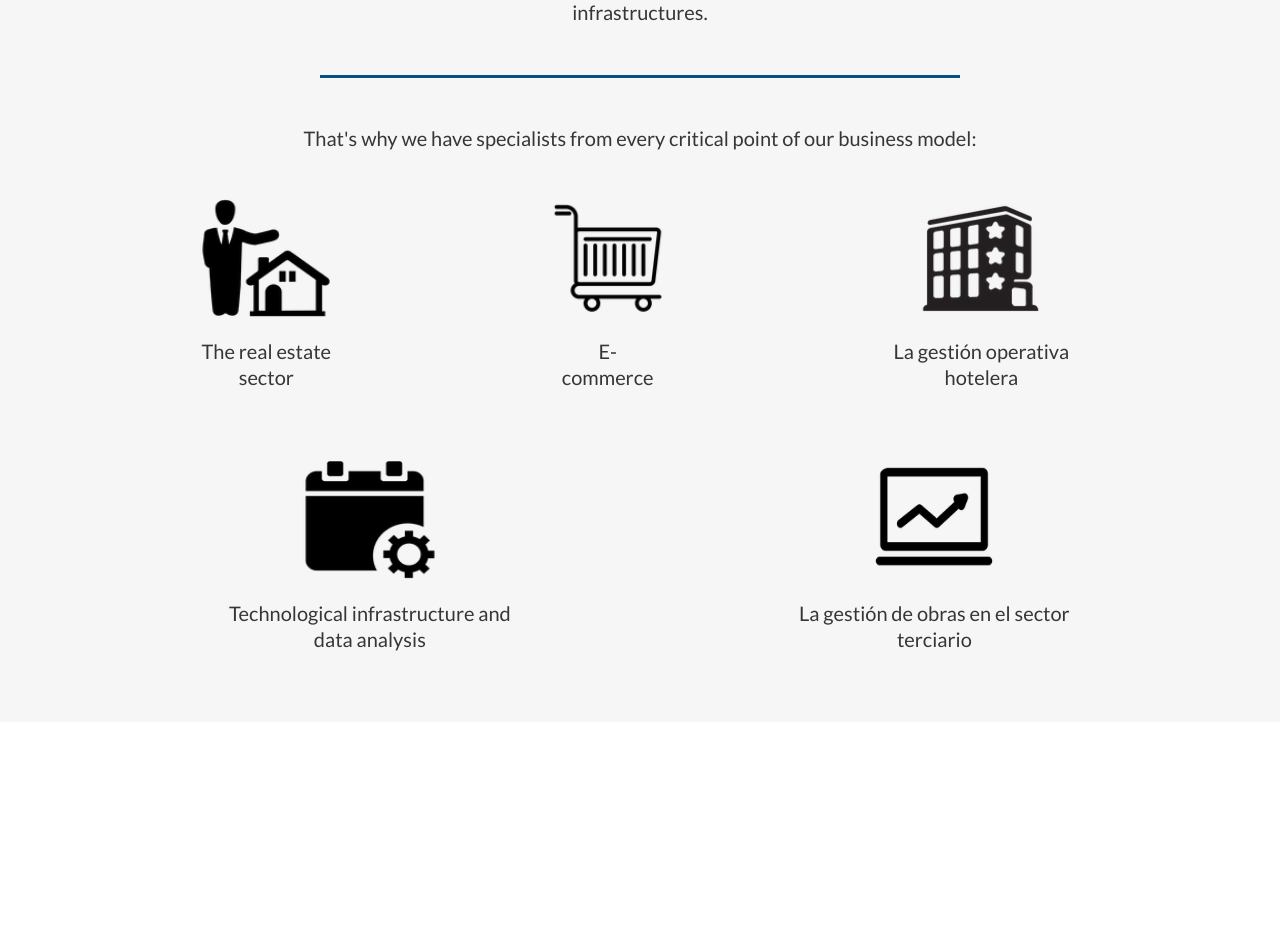
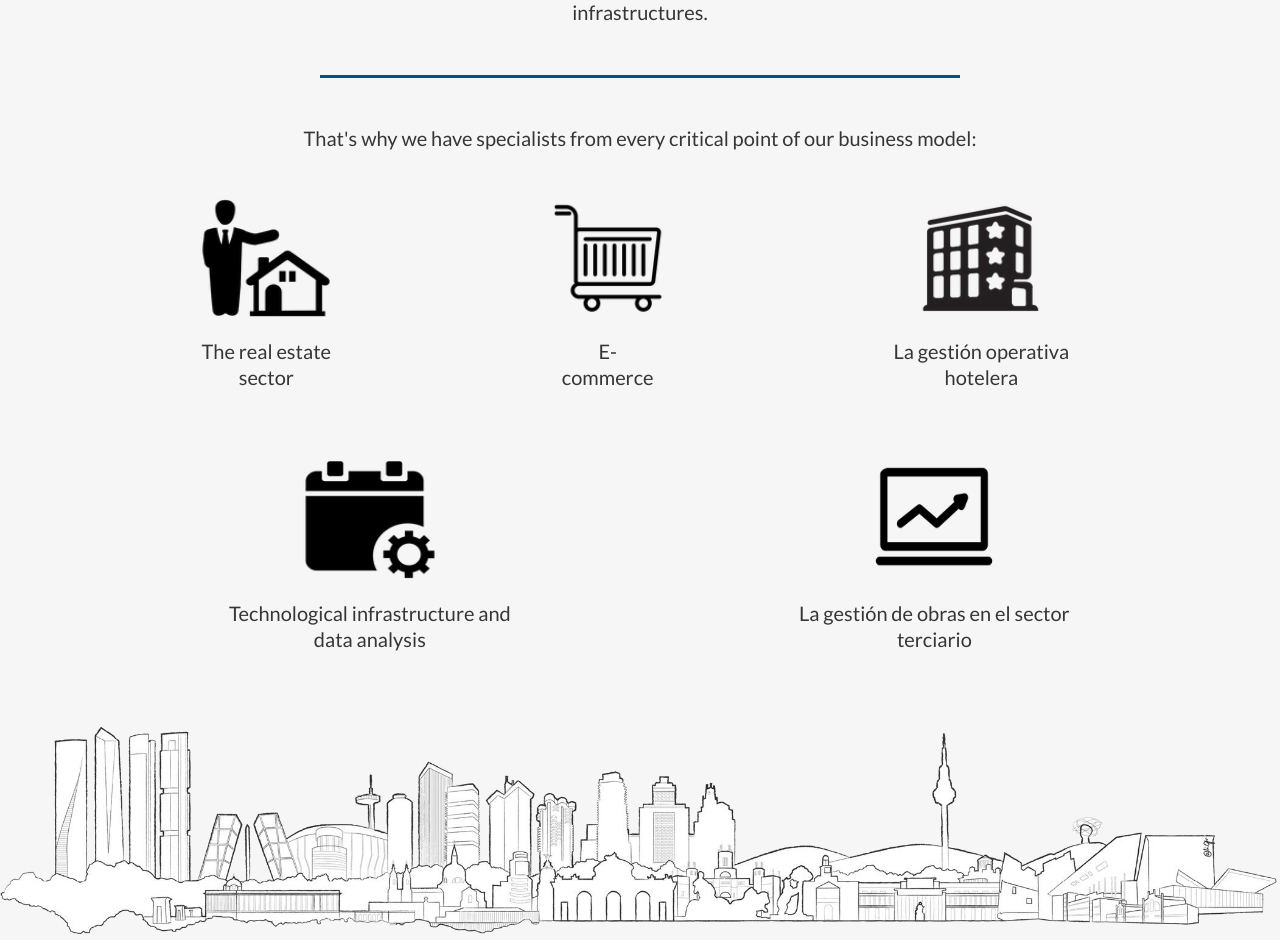
Before and after one commit to cserron/iremcap, a Jekyll site: the page built from index.md, in a window 1280 px wide. Shown: the part 1426-2366 px from the top of the page. Built offline with Jekyll 4.4.1, drawn with Linux system fonts in a browser that asks for light colours; before the commit the page ends 2148 px from its top, so only the background shows below that.

Commit message:
Add footer.

```diff
--- /dev/null
+++ b/_includes/common/footer.html
@@ -0,0 +1,3 @@
+<footer class="footer">
+
+</footer>
--- a/_layouts/default.html
+++ b/_layouts/default.html
@@ -6,7 +6,7 @@
         <article>
             {{ content }}
         </article>
-    <!-- include footer goes here-->
+        {% include common/footer.html %}
     <script src="{{ '/assets/js/main.js' | prepend: site.baseurl }}"></script>
     </body>
 </html>
--- /dev/null
+++ b/_sass/footer/footer.scss
@@ -0,0 +1,7 @@
+.footer {
+  background-image: url("images/common/footer.png");
+  height: 17vw;
+  background-repeat: no-repeat;
+  background-size: 100% auto;
+  background-position-y: bottom;
+}
--- a/assets/main.scss
+++ b/assets/main.scss
@@ -11,6 +11,7 @@
 @import "cta-button";
 
 @import "header/header";
+@import "footer/footer";
 
 @import "pages/home";
 @import "pages/services";
```
Also changed, not shown: assets/images/common/footer.png (added).
